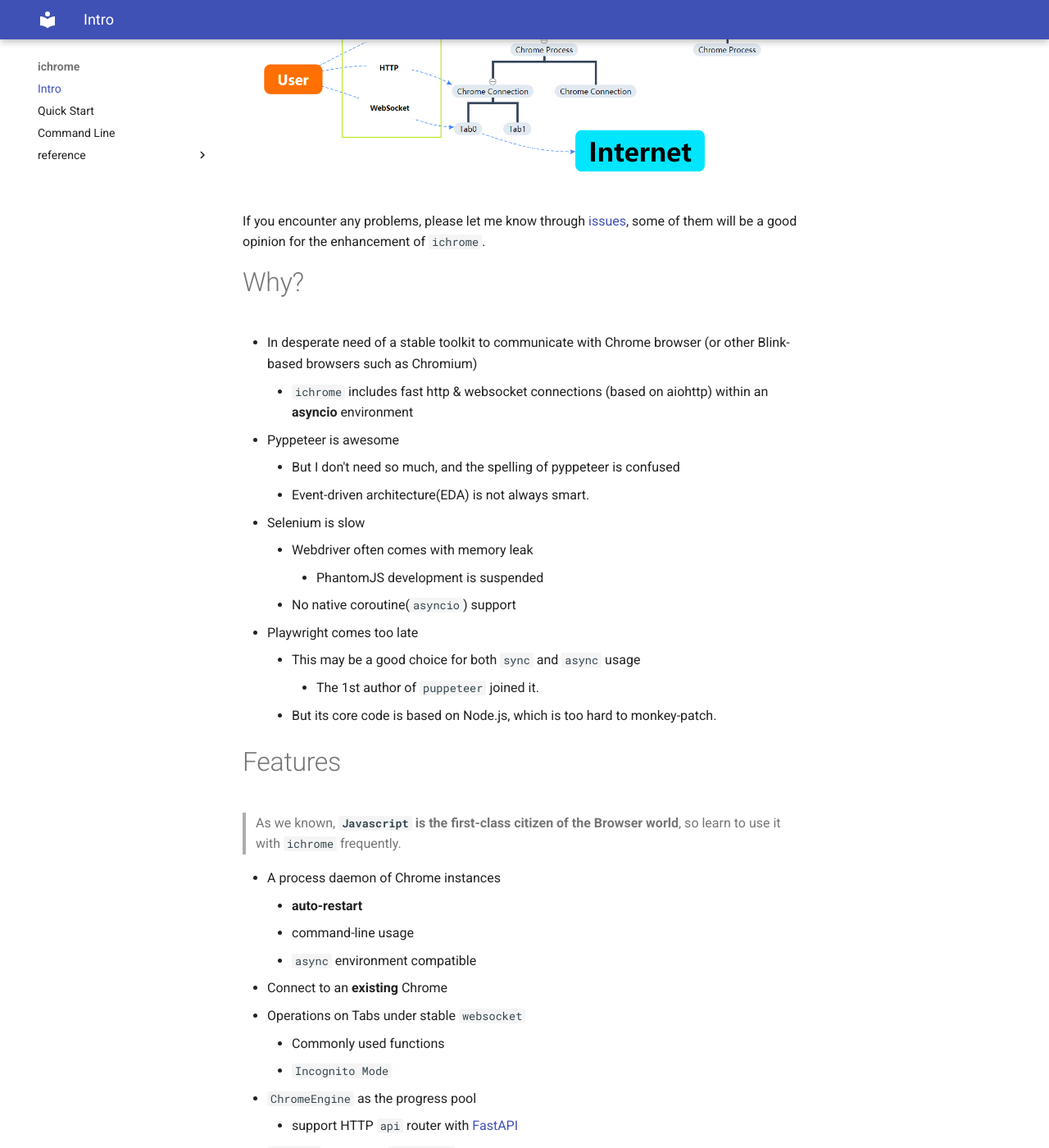
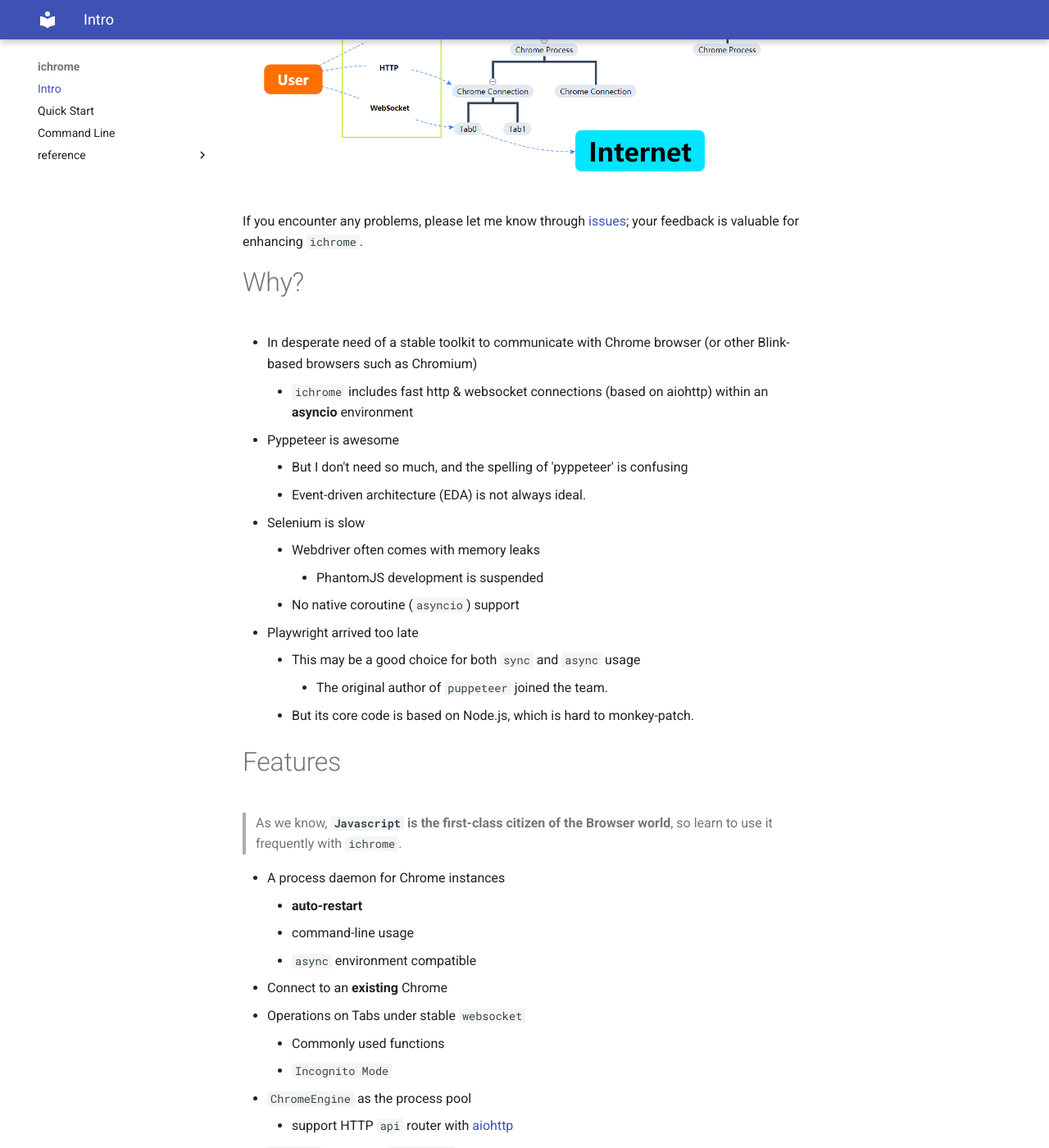
Before and after one commit to ClericPy/ichrome, an MkDocs documentation site: the page built from docs/index.md, in a window 1280 px wide and 1400 px high, scrolled down 514 px. Shown: the whole window at 82% size. Built offline with MkDocs 1.6.1 and Material for MkDocs 9.7.7, drawn with Linux system fonts in a browser that asks for light colours; some of the changed text lies outside the part shown.

Commit message:
update docs

```diff
--- a/docs/index.md
+++ b/docs/index.md
@@ -4,35 +4,35 @@
 
 -----------
 
-> Chrome controller for Humans, base on [Chrome Devtools Protocol(CDP)](https://chromedevtools.github.io/devtools-protocol/) and python3.8+.
+> Chrome controller for Humans, based on [Chrome Devtools Protocol(CDP)](https://chromedevtools.github.io/devtools-protocol/) and python3.8+.
 
 **🚀 [NEW] ichrome v6.0.0 is available! Now supporting [ichrome.http](./reference/WebAPP.md) - a RESTful API server to control Chrome via HTTP requests.**
 
 ![image](https://github.com/ClericPy/ichrome/raw/master/structure.png)
 
-If you encounter any problems, please let me know through [issues](https://github.com/ClericPy/ichrome/issues), some of them will be a good opinion for the enhancement of `ichrome`.
+If you encounter any problems, please let me know through [issues](https://github.com/ClericPy/ichrome/issues); your feedback is valuable for enhancing `ichrome`.
 
 # Why?
 
 - In desperate need of a stable toolkit to communicate with Chrome browser (or other Blink-based browsers such as Chromium)
     - `ichrome` includes fast http & websocket connections (based on aiohttp) within an **asyncio** environment
 - Pyppeteer is awesome
-    - But I don't need so much, and the spelling of pyppeteer is confused
-    - Event-driven architecture(EDA) is not always smart.
+    - But I don't need so much, and the spelling of 'pyppeteer' is confusing
+    - Event-driven architecture (EDA) is not always ideal.
 - Selenium is slow
-    - Webdriver often comes with memory leak
+    - Webdriver often comes with memory leaks
         - PhantomJS development is suspended
-    - No native coroutine(`asyncio`) support
-- Playwright comes too late
+    - No native coroutine (`asyncio`) support
+- Playwright arrived too late
     - This may be a good choice for both `sync` and `async` usage
-        - The 1st author of `puppeteer` joined it.
-    - But its core code is based on Node.js, which is too hard to monkey-patch.
+        - The original author of `puppeteer` joined the team.
+    - But its core code is based on Node.js, which is hard to monkey-patch.
 
 # Features
 
-> As we known, **`Javascript` is the first-class citizen of the Browser world**, so learn to use it with `ichrome` frequently.
+> As we know, **`Javascript` is the first-class citizen of the Browser world**, so learn to use it frequently with `ichrome`.
 
-- A process daemon of Chrome instances
+- A process daemon for Chrome instances
     - **auto-restart**
     - command-line usage
     - `async` environment compatible
@@ -40,8 +40,8 @@
 - Operations on Tabs under stable `websocket`
     - Commonly used functions
     - `Incognito Mode`
-- `ChromeEngine` as the progress pool
-    - support HTTP `api` router with [FastAPI](https://github.com/tiangolo/fastapi)
+- `ChromeEngine` as the process pool
+    - support HTTP `api` router with [aiohttp](https://docs.aiohttp.org/en/stable/)
 - `Flatten` mode with `sessionId`
     - Create only **1** WebSocket connection
     - New in version 2.9.0
```
Also changed, not shown: README.md (+13 -12 lines), docs/WebAPP.md (+6 -6 lines).
